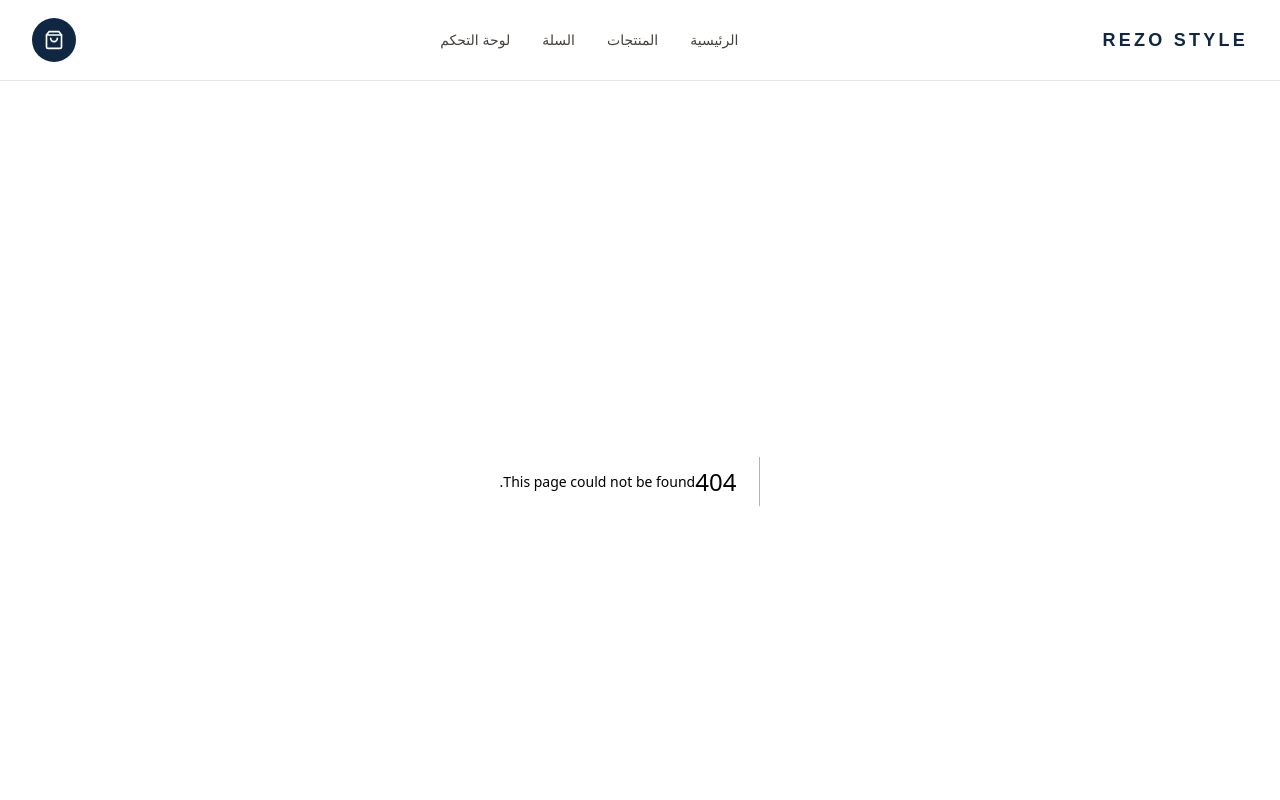
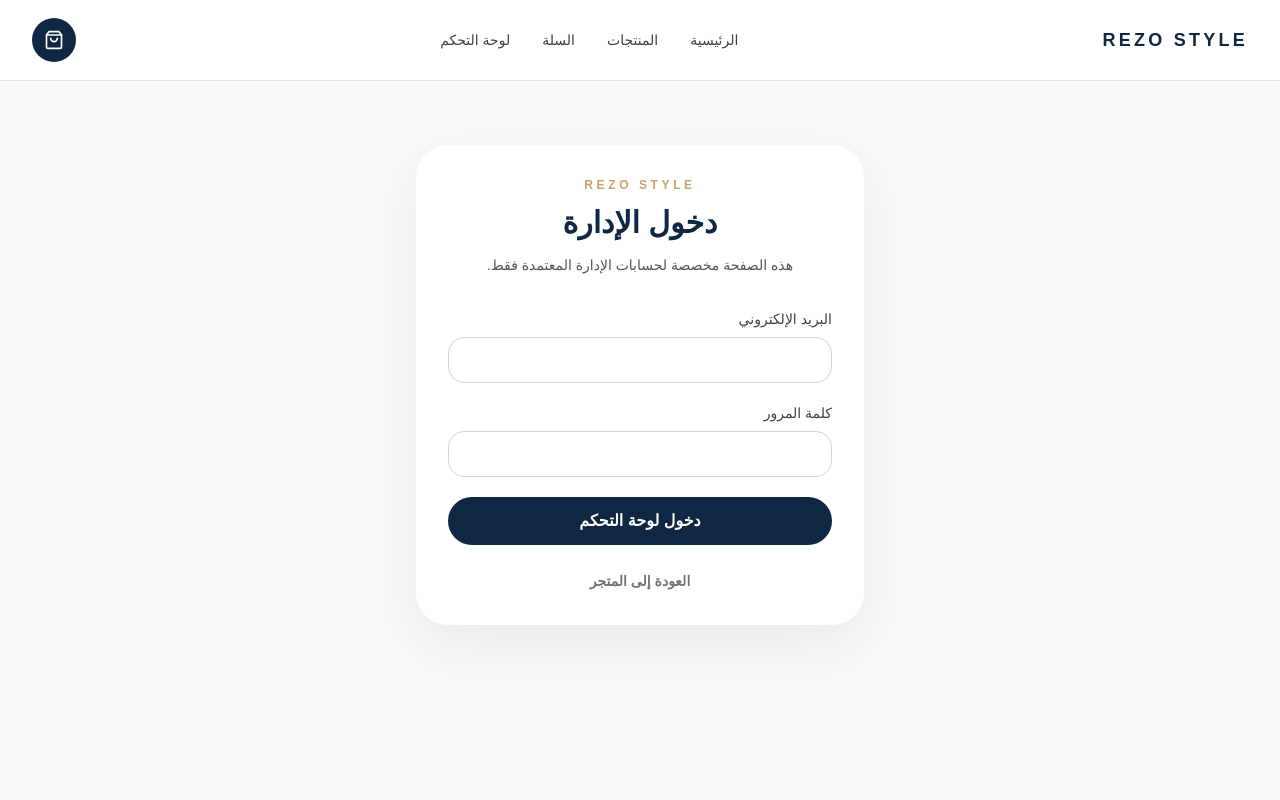
Before and after one commit to abdulaziz12030/rezo-store, a Next.js app: page /admin-login in a window 1280 px wide. Before the commit this address had no page. Shown: the top 800 px of the page. Built offline with nearby package versions, Linux system fonts and the light colour scheme; no server answers.

Commit message:
Add REZO Style admin login page

```diff
--- /dev/null
+++ b/src/app/admin-login/page.tsx
@@ -0,0 +1,47 @@
+import Link from 'next/link'
+import { adminLogin } from '@/lib/actions/admin-auth'
+
+const errorMessages: Record<string, string> = {
+  missing: 'أدخل البريد الإلكتروني وكلمة المرور.',
+  invalid: 'بيانات الدخول غير صحيحة.',
+  unauthorized: 'هذا الحساب لا يملك صلاحية إدارة REZO STYLE.'
+}
+
+export default async function AdminLoginPage({ searchParams }: { searchParams: Promise<{ error?: string }> }) {
+  const { error } = await searchParams
+  const message = error ? errorMessages[error] : null
+
+  return (
+    <main className="min-h-screen bg-stone-50 px-4 py-16">
+      <div className="mx-auto max-w-md rounded-[32px] bg-white p-8 shadow-soft">
+        <div className="text-center">
+          <p className="text-xs font-bold tracking-[0.3em] text-brand-gold">REZO STYLE</p>
+          <h1 className="mt-3 text-3xl font-bold text-brand-navy">دخول الإدارة</h1>
+          <p className="mt-3 text-sm leading-6 text-stone-600">هذه الصفحة مخصصة لحسابات الإدارة المعتمدة فقط.</p>
+        </div>
+
+        {message ? (
+          <div className="mt-6 rounded-2xl border border-red-200 bg-red-50 px-4 py-3 text-sm text-red-700">{message}</div>
+        ) : null}
+
+        <form action={adminLogin} className="mt-8 grid gap-5">
+          <label className="grid gap-2 text-sm font-medium text-stone-700">
+            البريد الإلكتروني
+            <input name="email" type="email" autoComplete="email" required className="rounded-2xl border border-stone-300 px-4 py-3 outline-none focus:border-brand-gold" />
+          </label>
+
+          <label className="grid gap-2 text-sm font-medium text-stone-700">
+            كلمة المرور
+            <input name="password" type="password" autoComplete="current-password" required className="rounded-2xl border border-stone-300 px-4 py-3 outline-none focus:border-brand-gold" />
+          </label>
+
+          <button className="rounded-full bg-brand-navy px-6 py-3 font-bold text-white transition hover:opacity-90">دخول لوحة التحكم</button>
+        </form>
+
+        <div className="mt-6 text-center">
+          <Link href="/" className="text-sm font-semibold text-stone-500 hover:text-brand-navy">العودة إلى المتجر</Link>
+        </div>
+      </div>
+    </main>
+  )
+}
```
